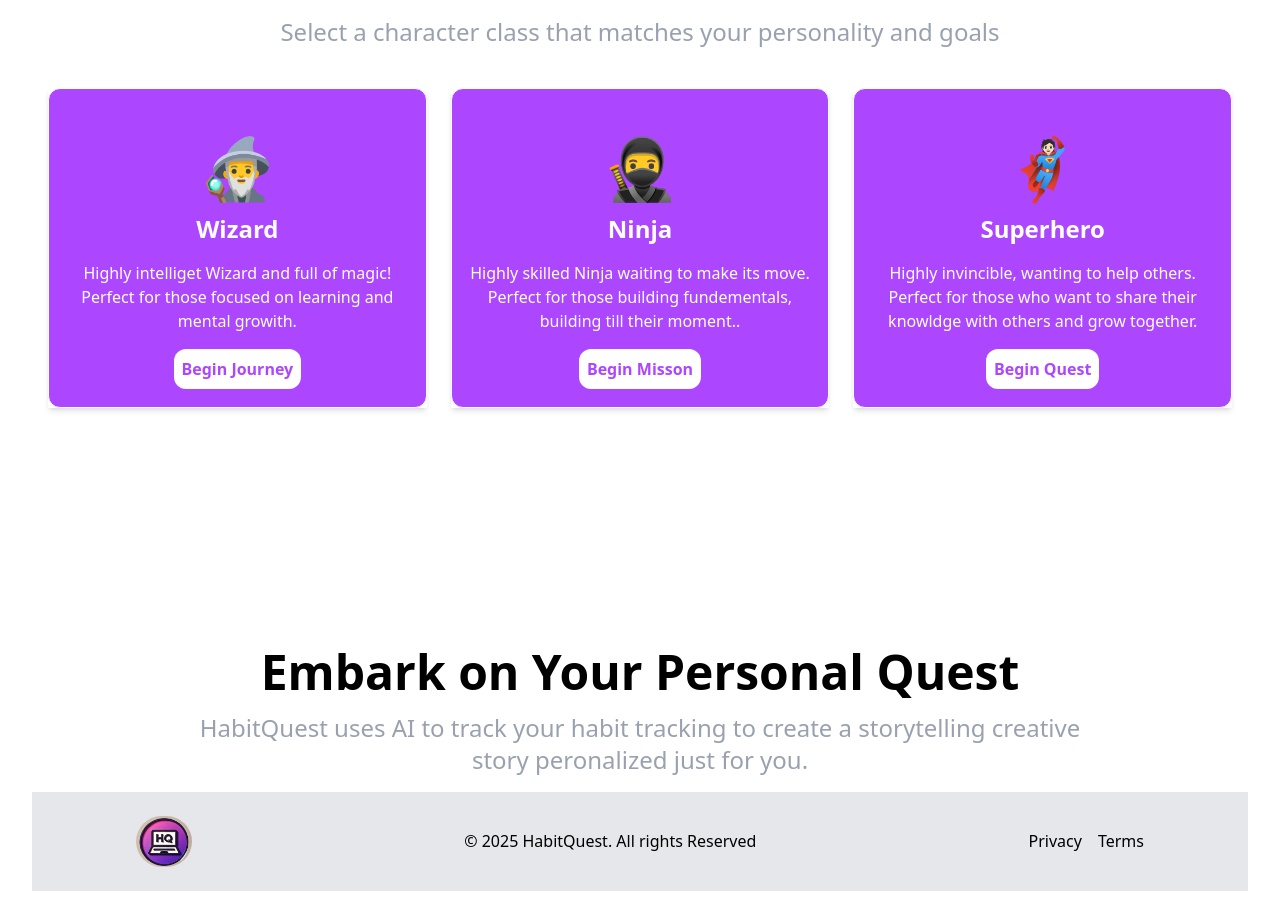
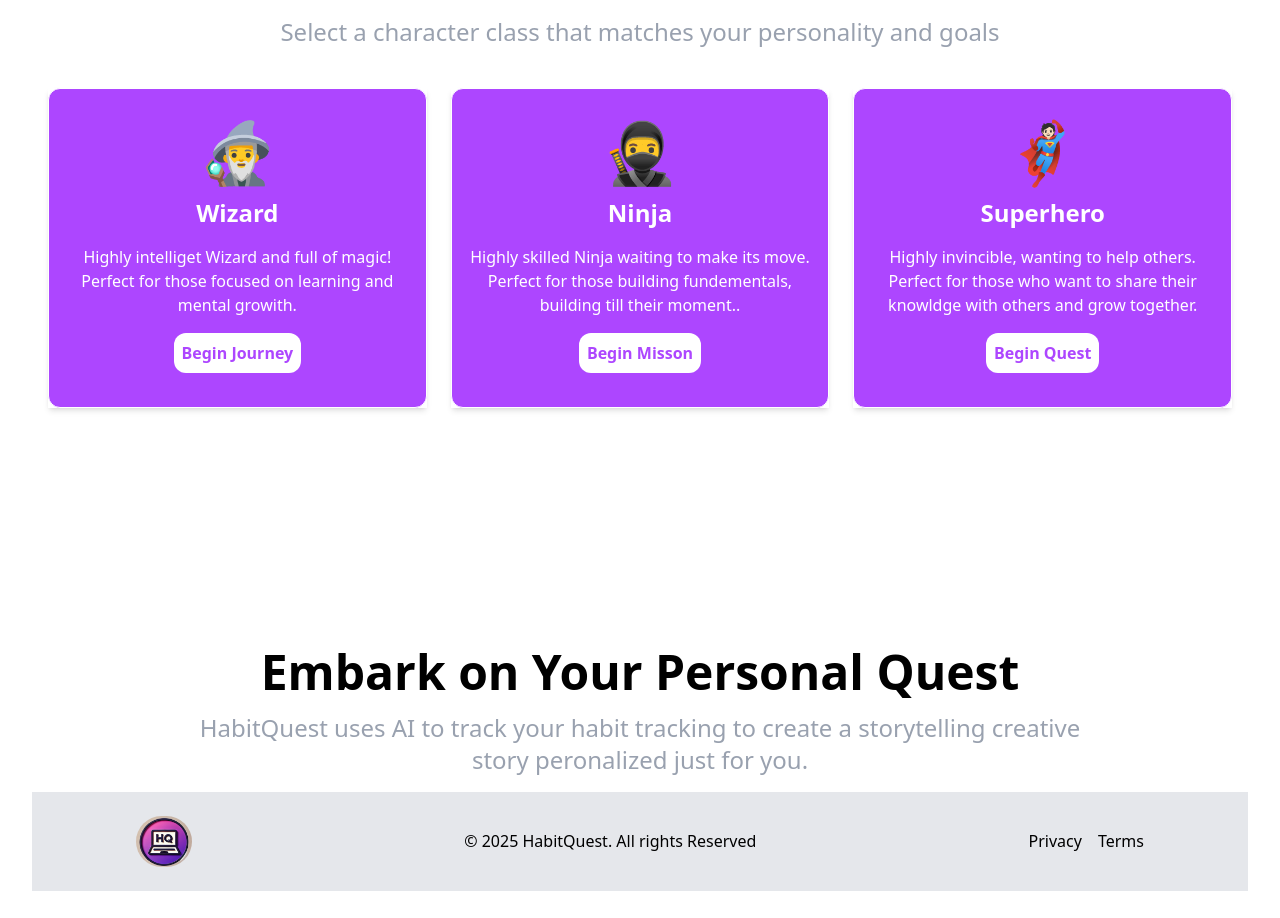
Before and after one commit to Davonne007-TX/habit-quest-collab, a React (Vite) app: page / in a window 1280 px wide. Shown: the part 1100-2018 px from the top of the page. Built offline with nearby package versions, Linux system fonts and the light colour scheme.

Commit message:
update margin top on Card

```diff
--- a/src/components/Card.jsx
+++ b/src/components/Card.jsx
@@ -10,7 +10,7 @@ export default function Card({
   return (
     <section className="max-w-4xl shadow-md text-white md:max-w-6xl mt-10">
       <div className="border-1 p-4 max-w-sm md:max-w-md lg:max-w-sm h-80 rounded-xl bg-purple-500">
-        <div className="flex flex-col justify-center items-center text-center gap-4 leading-6 mt-8">
+        <div className="flex flex-col justify-center items-center text-center gap-4 leading-6 mt-4">
           <span className="text-6xl">{characterImage}</span>
           <h1 className="font-bold text-2xl">{character}</h1>
           <p className="">{characterDescription}</p>
```
